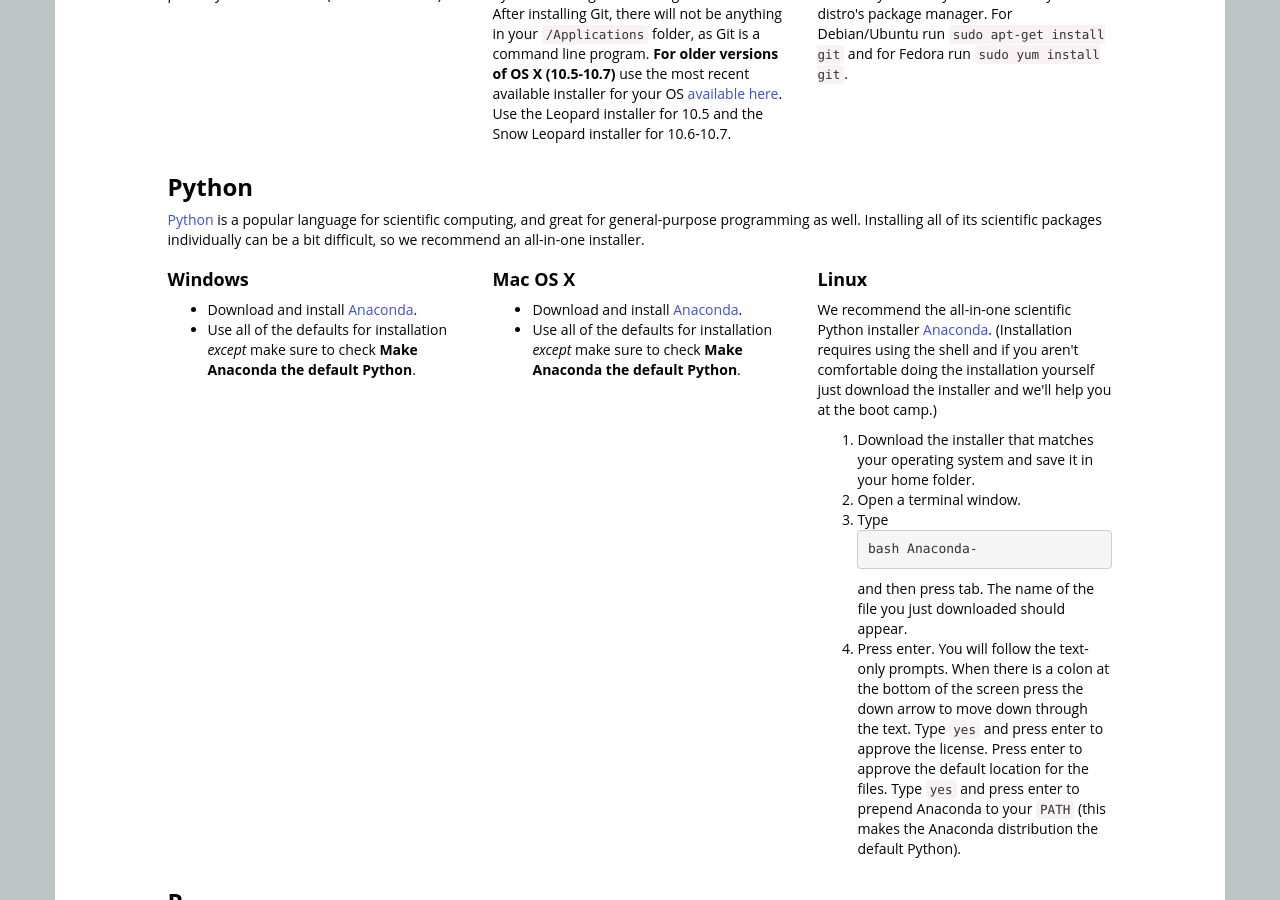
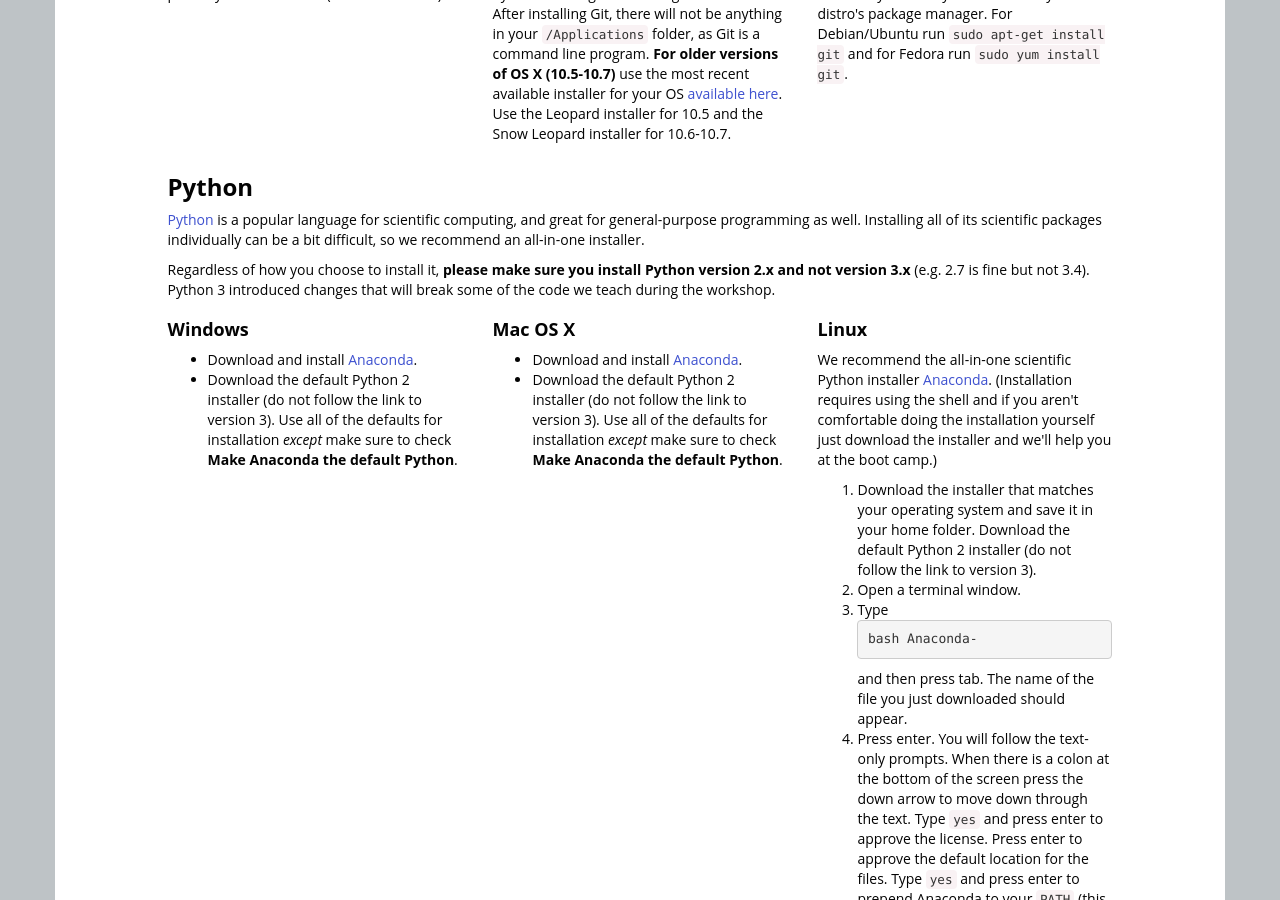
Before and after one commit to carpentries/workshop-template, a Jekyll site: the page built from index.html, in a window 1280 px wide and 900 px high, scrolled down 2854 px. Built offline with Jekyll 4.4.1, drawn with Linux system fonts in a browser that asks for light colours; nearby versions of some CDN libraries; library files that are not in the unit come from our copies.

Commit message:
Specify the version of Python to install.
The aim is to prevent attendees from installing Python 3.4 and reduce
the number of compatibility issues with the functions taught during
workshops (e.g. print and the urllib library). See
https://github.com/swcarpentry/workshop-template/issues/157

Feel free to suggest a better wording.

```diff
--- a/index.html
+++ b/index.html
@@ -453,6 +453,8 @@
     a bit difficult, so we recommend an all-in-one installer.
   </p>
 
+    <p>Regardless of how you choose to install it, <strong>please make sure you install Python version 2.x and not version 3.x</strong> (e.g. 2.7 is fine but not 3.4). Python 3 introduced changes that will break some of the code we teach during the workshop.</p>
+
   <div class="row">
     <div class="col-md-4">
       <h4>Windows</h4>
@@ -462,7 +464,7 @@
           install <a href="https://store.continuum.io/cshop/anaconda/">Anaconda</a>.
 	</li>
 	<li>
-          Use all of the defaults for installation
+          Download the default Python 2 installer (do not follow the link to version 3). Use all of the defaults for installation
           <em>except</em> make sure to check <strong>Make Anaconda the
             default Python</strong>.
 	</li>
@@ -476,7 +478,7 @@
           install <a href="https://store.continuum.io/cshop/anaconda/">Anaconda</a>.
 	</li>
 	<li>
-          Use all of the defaults for installation
+          Download the default Python 2 installer (do not follow the link to version 3). Use all of the defaults for installation
           <em>except</em>
           make sure to check <strong>Make Anaconda the default Python</strong>.
 	</li>
@@ -495,7 +497,7 @@
       <ol>
 	<li>
           Download the installer that matches your operating
-          system and save it in your home folder.
+          system and save it in your home folder. Download the default Python 2 installer (do not follow the link to version 3).
 	</li>
 	<li>
           Open a terminal window.
```
